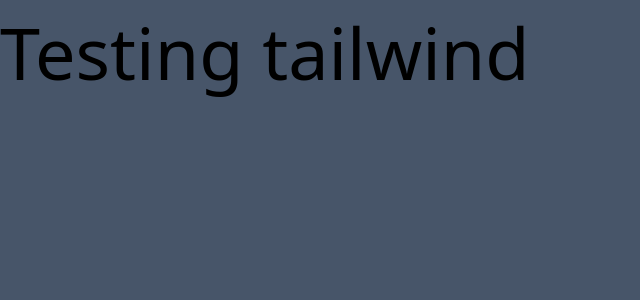
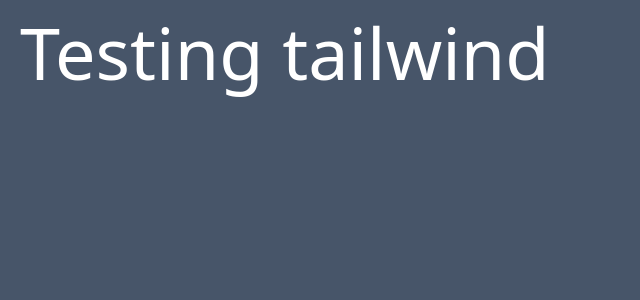
Before and after one commit to ChrisForti/react-logo-maker, a React (Vite) app: page / in a window 1280 px wide. Shown: the top 300 px of the page, without its empty margins (0-640 px from the left). Built offline with nearby package versions, Linux system fonts and the light colour scheme.

Commit message:
Header manipulation for ambiance.

```diff
--- a/src/components/header.tsx
+++ b/src/components/header.tsx
@@ -1,7 +1,7 @@
 export function Header() {
   return (
     <div>
-      <header className="text-7xl">Testing tailwind</header>
+      <header className="pl-5 text-7xl text-white">Testing tailwind</header>
     </div>
   );
 }
```
